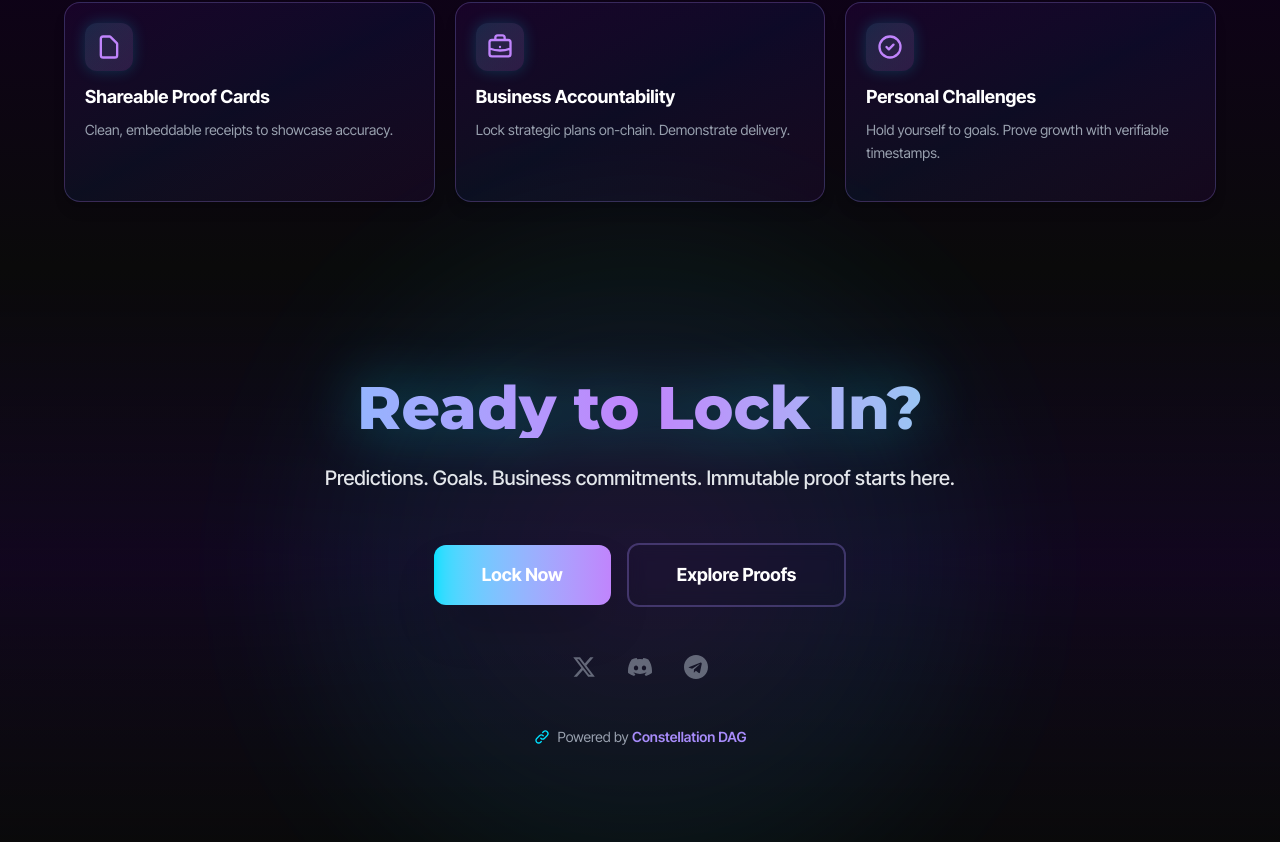
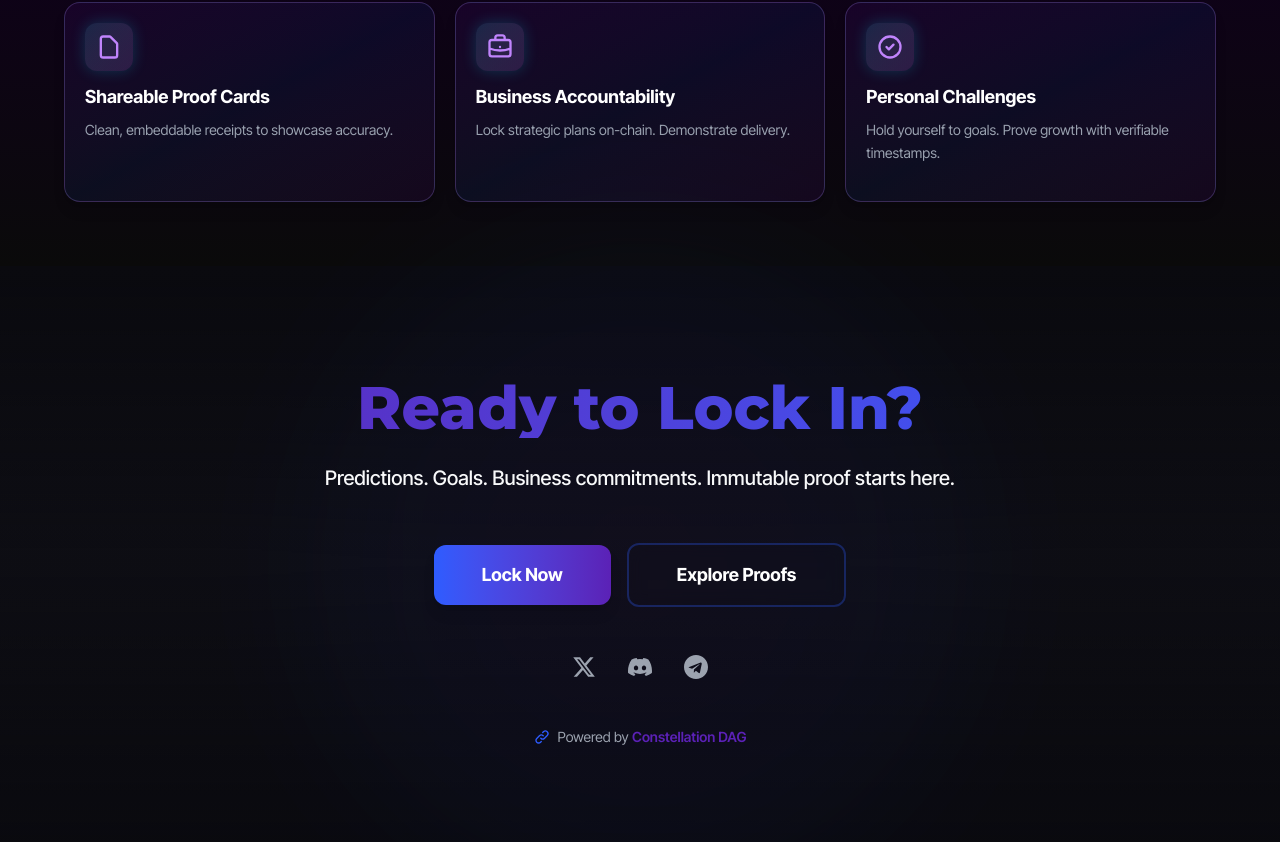
Before and after one commit to Boomchakalala/prooflocker, a Next.js app: page / in a window 1280 px wide. Shown: the part 3118-3960 px from the top of the page. Built offline with nearby package versions, Linux system fonts and the light colour scheme; no server answers.

Commit message:
Sandbox autosave

```diff
--- a/src/app/page.tsx
+++ b/src/app/page.tsx
@@ -12,7 +12,7 @@ import Footer from "@/components/Footer";
 
 export default function LandingPage() {
   return (
-    <div className="min-h-screen bg-gradient-to-b from-[#0F001A] via-[#1A0033] to-[#0a0a0a] relative">
+    <div className="min-h-screen bg-gradient-to-b from-[#0A0A0F] via-[#111118] to-[#0A0A0F] relative">
       {/* Header */}
       <LandingHeader />
 
@@ -34,64 +34,64 @@ export default function LandingPage() {
         <WhyProofLocker />
 
         {/* Final CTA Section */}
-        <div className="relative z-10 py-20 md:py-28 px-6 bg-gradient-to-b from-[#0a0a0a] via-[#1A0033]/30 to-[#0a0a0a]">
-          {/* Enhanced holographic glow */}
-          <div className="absolute inset-0 flex items-center justify-center pointer-events-none opacity-40">
+        <div className="relative z-10 py-20 md:py-28 px-6 bg-gradient-to-b from-[#0A0A0F] via-[#111118]/30 to-[#0A0A0F]">
+          {/* Enhanced glow */}
+          <div className="absolute inset-0 flex items-center justify-center pointer-events-none opacity-20">
             <div
               className="w-[800px] h-[800px] rounded-full blur-3xl"
               style={{
-                background: 'radial-gradient(circle, rgba(167, 139, 250, 0.25) 0%, rgba(0, 224, 255, 0.15) 50%, transparent 70%)'
+                background: 'radial-gradient(circle, rgba(91, 33, 182, 0.3) 0%, rgba(46, 92, 255, 0.2) 50%, transparent 70%)'
               }}
             />
           </div>
 
           <div className="max-w-6xl mx-auto text-center relative z-10">
-            <h2 className="text-4xl md:text-6xl font-extrabold mb-6 bg-gradient-to-r from-[#00E0FF] via-[#C084FC] to-[#00FFE5] bg-clip-text text-transparent" style={{ fontFamily: 'var(--font-montserrat)', filter: 'drop-shadow(0 0 30px rgba(0, 224, 255, 0.4))' }}>
+            <h2 className="text-4xl md:text-6xl font-extrabold mb-6 bg-gradient-to-r from-[#5B21B6] to-[#2E5CFF] bg-clip-text text-transparent" style={{ fontFamily: 'var(--font-montserrat)' }}>
               Ready to Lock In?
             </h2>
-            <p className="text-lg md:text-xl text-gray-200 mb-12 leading-relaxed max-w-3xl mx-auto font-medium">
+            <p className="text-lg md:text-xl text-[#F8F9FA] mb-12 leading-relaxed max-w-3xl mx-auto font-medium">
               Predictions. Goals. Business commitments. Immutable proof starts here.
             </p>
             <div className="flex flex-col sm:flex-row items-center justify-center gap-4 mb-12">
               <Link
                 href="/lock"
-                className="w-full sm:w-auto px-12 py-4 bg-gradient-to-r from-[#00E0FF] to-[#C084FC] hover:from-[#00FFE5] hover:to-[#D946EF] text-white text-lg font-bold rounded-xl transition-all shadow-2xl hover:shadow-[0_0_60px_rgba(0,224,255,0.5)] hover:scale-[1.05] btn-glow"
+                className="w-full sm:w-auto px-12 py-4 bg-gradient-to-r from-[#2E5CFF] to-[#5B21B6] hover:from-[#3D6CFF] hover:to-[#6B31C6] text-white text-lg font-bold rounded-xl transition-all shadow-lg hover:shadow-[0_0_30px_rgba(46,92,255,0.4)] hover:scale-[1.05] btn-glow"
               >
                 Lock Now
               </Link>
               <Link
                 href="/app"
-                className="w-full sm:w-auto px-12 py-4 border-2 border-[#A78BFA]/30 hover:border-[#00E0FF] hover:bg-[#00E0FF]/10 text-white text-lg font-bold rounded-xl transition-all backdrop-blur-sm hover:shadow-[0_0_30px_rgba(0,224,255,0.3)]"
+                className="w-full sm:w-auto px-12 py-4 border-2 border-[#2E5CFF]/30 hover:border-[#2E5CFF] hover:bg-[#2E5CFF]/10 text-white text-lg font-bold rounded-xl transition-all backdrop-blur-sm"
               >
                 Explore Proofs
               </Link>
             </div>
 
-            {/* Social Icons with enhanced glow */}
+            {/* Social Icons */}
             <div className="flex items-center justify-center gap-8 mt-8">
-              <a href="https://twitter.com/prooflocker" target="_blank" rel="noopener noreferrer" className="text-gray-400 hover:text-[#00E0FF] transition-all opacity-60 hover:opacity-100 hover:scale-110 hover:drop-shadow-[0_0_8px_rgba(0,224,255,0.6)]">
+              <a href="https://twitter.com/prooflocker" target="_blank" rel="noopener noreferrer" className="text-[#9CA3AF] hover:text-[#2E5CFF] transition-all hover:scale-110">
                 <svg className="w-6 h-6" fill="currentColor" viewBox="0 0 24 24">
                   <path d="M18.244 2.25h3.308l-7.227 8.26 8.502 11.24H16.17l-5.214-6.817L4.99 21.75H1.68l7.73-8.835L1.254 2.25H8.08l4.713 6.231zm-1.161 17.52h1.833L7.084 4.126H5.117z" />
                 </svg>
               </a>
-              <a href="https://discord.gg/prooflocker" target="_blank" rel="noopener noreferrer" className="text-gray-400 hover:text-[#A78BFA] transition-all opacity-60 hover:opacity-100 hover:scale-110 hover:drop-shadow-[0_0_8px_rgba(167,139,250,0.6)]">
+              <a href="https://discord.gg/prooflocker" target="_blank" rel="noopener noreferrer" className="text-[#9CA3AF] hover:text-[#5B21B6] transition-all hover:scale-110">
                 <svg className="w-6 h-6" fill="currentColor" viewBox="0 0 24 24">
                   <path d="M20.317 4.492c-1.53-.69-3.17-1.2-4.885-1.49a.075.075 0 0 0-.079.036c-.21.369-.444.85-.608 1.23a18.566 18.566 0 0 0-5.487 0 12.36 12.36 0 0 0-.617-1.23A.077.077 0 0 0 8.562 3c-1.714.29-3.354.8-4.885 1.491a.07.07 0 0 0-.032.027C.533 9.093-.32 13.555.099 17.961a.08.08 0 0 0 .031.055 20.03 20.03 0 0 0 5.993 2.98.078.078 0 0 0 .084-.026 13.83 13.83 0 0 0 1.226-1.963.074.074 0 0 0-.041-.104 13.201 13.201 0 0 1-1.872-.878.075.075 0 0 1-.008-.125c.126-.093.252-.19.372-.287a.075.075 0 0 1 .078-.01c3.927 1.764 8.18 1.764 12.061 0a.075.075 0 0 1 .079.009c.12.098.245.195.372.288a.075.075 0 0 1-.006.125c-.598.344-1.22.635-1.873.877a.075.075 0 0 0-.041.105c.36.687.772 1.341 1.225 1.962a.077.077 0 0 0 .084.028 19.963 19.963 0 0 0 6.002-2.981.076.076 0 0 0 .032-.054c.5-5.094-.838-9.52-3.549-13.442a.06.06 0 0 0-.031-.028zM8.02 15.278c-1.182 0-2.157-1.069-2.157-2.38 0-1.312.956-2.38 2.157-2.38 1.21 0 2.176 1.077 2.157 2.38 0 1.312-.956 2.38-2.157 2.38zm7.975 0c-1.183 0-2.157-1.069-2.157-2.38 0-1.312.955-2.38 2.157-2.38 1.21 0 2.176 1.077 2.157 2.38 0 1.312-.946 2.38-2.157 2.38z"/>
                 </svg>
               </a>
-              <a href="https://t.me/prooflocker" target="_blank" rel="noopener noreferrer" className="text-gray-400 hover:text-[#00E0FF] transition-all opacity-60 hover:opacity-100 hover:scale-110 hover:drop-shadow-[0_0_8px_rgba(0,224,255,0.6)]">
+              <a href="https://t.me/prooflocker" target="_blank" rel="noopener noreferrer" className="text-[#9CA3AF] hover:text-[#2E5CFF] transition-all hover:scale-110">
                 <svg className="w-6 h-6" fill="currentColor" viewBox="0 0 24 24">
                   <path d="M12 0C5.373 0 0 5.373 0 12s5.373 12 12 12 12-5.373 12-12S18.627 0 12 0zm5.894 8.221l-1.97 9.28c-.145.658-.537.818-1.084.508l-3-2.21-1.446 1.394c-.14.18-.357.295-.6.295-.002 0-.003 0-.005 0l.213-3.054 5.56-5.022c.24-.213-.054-.334-.373-.121L8.08 13.768l-2.91-.908c-.632-.196-.644-.632.133-.936l11.372-4.382c.528-.196.99.123.82.877z"/>
                 </svg>
               </a>
             </div>
 
-            {/* Enhanced "Powered by" badge */}
-            <div className="mt-12 flex items-center justify-center gap-2 text-sm text-gray-400">
-              <svg className="w-4 h-4 text-[#00E0FF]" fill="none" stroke="currentColor" viewBox="0 0 24 24">
+            {/* Powered by badge */}
+            <div className="mt-12 flex items-center justify-center gap-2 text-sm text-[#9CA3AF]">
+              <svg className="w-4 h-4 text-[#2E5CFF]" fill="none" stroke="currentColor" viewBox="0 0 24 24">
                 <path strokeLinecap="round" strokeLinejoin="round" strokeWidth={2} d="M13.828 10.172a4 4 0 00-5.656 0l-4 4a4 4 0 105.656 5.656l1.102-1.101m-.758-4.899a4 4 0 005.656 0l4-4a4 4 0 00-5.656-5.656l-1.1 1.1"/>
               </svg>
-              <span>Powered by <span className="text-[#A78BFA] font-semibold">Constellation DAG</span></span>
+              <span>Powered by <span className="text-[#5B21B6] font-semibold">Constellation DAG</span></span>
             </div>
           </div>
         </div>
```
